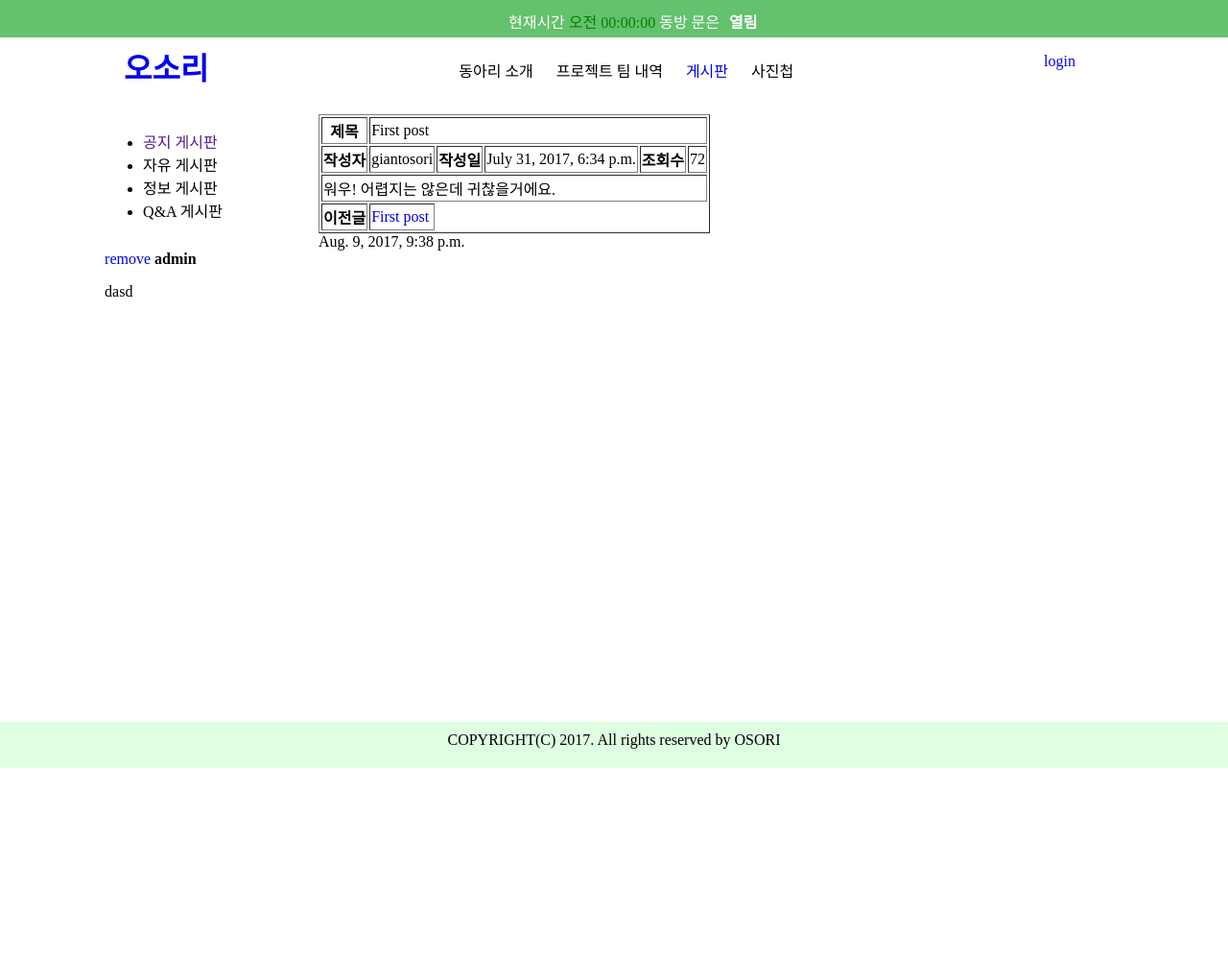
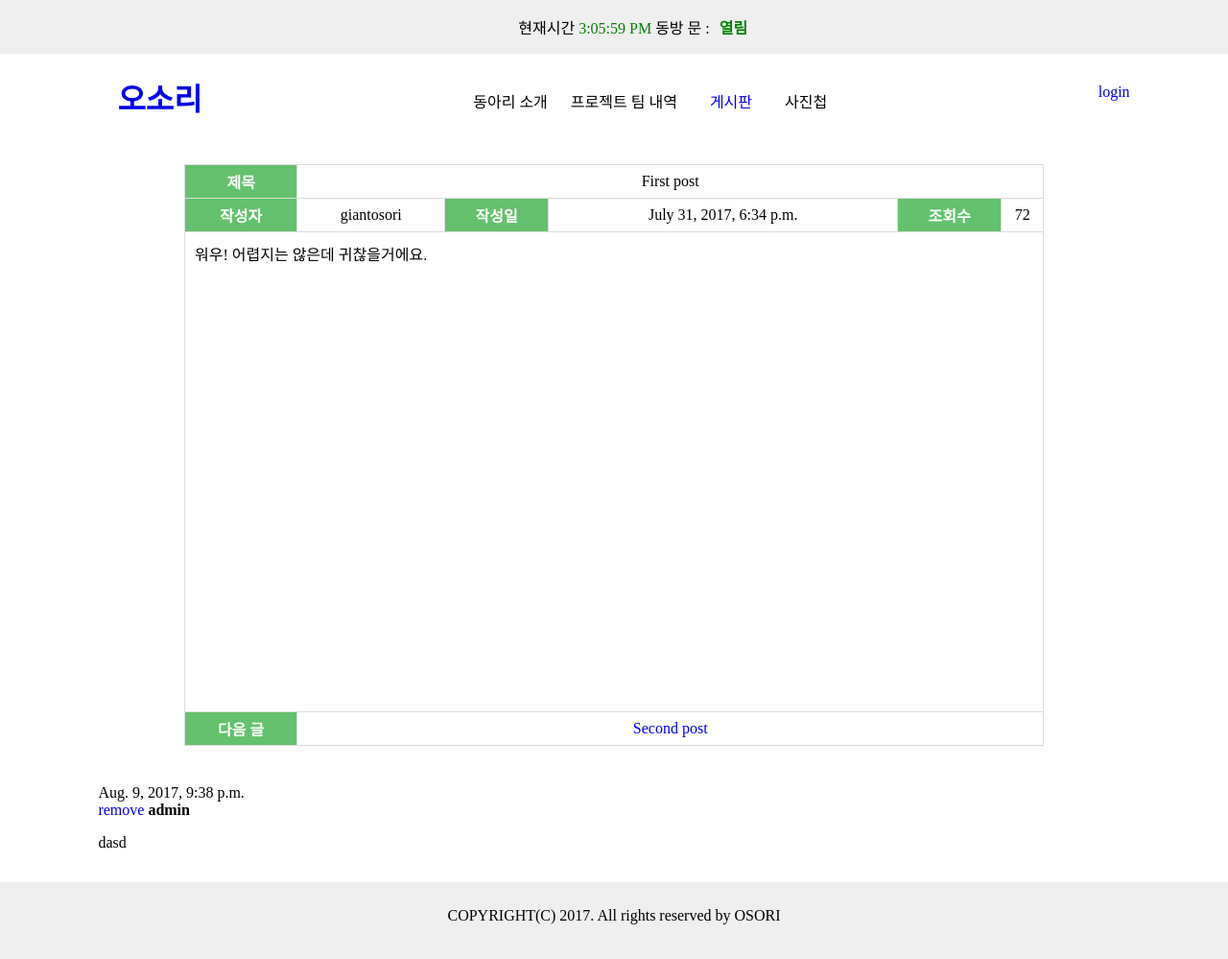
Before and after one commit to OowNim/Osori, a Django app: page /test_board/1/ in a window 1280 px wide. Shown: the whole page at 96% size. Before the commit the page ends 800 px from the top, so only its background shows below. Run offline with Django 3.2, Linux system fonts and the light colour scheme; data comes from the database, SQL or seed files in the repository; both versions use the stored data as it was after the commit.

Commit message:
next, previous page / css added

```diff
--- a/board/static/css/board.css
+++ b/board/static/css/board.css
@@ -1,26 +1,46 @@
-#all_body{
-	margin-left : 8%;
-	margin-right : 8%;
+html {
+  height: 100%;
+  box-sizing: border-box;
 }
 
-.dongmoon{
-	position : absolute;
-	width : 100%;
-	padding-top : 10px;
-	padding-bottom : 5px;
-	margin : auto;
+*,
+*:before,
+*:after {
+  box-sizing: inherit;
+}
+
+body{
+  position: relative;
+  margin: 0;
+  padding-bottom: 6rem;
+  padding-top : 2rem;
+  min-height: 100%;
+}
+
+#all_body{
 	left : 0;
 	right : 0;
+	bottom : 0;
 	top : 0;
-	text-align : center;
-	background-color : #64C16D;
-	color : white;
+}
+/*
+	Base
+*/
+
+.dongmoon{
+	position: absolute;
+	right: 0;
+	top: 0;
+	left: 0;
+	padding: 1rem;
+	background-color: #efefef;
+	text-align: center;
 }
 
 .dongmoon .check{
 	position : inherit;
 	padding-left : 10px;
-	color : white;
+	color : green;
 	font-weight: bold;
 	margin-right:100px;
 }
@@ -33,12 +53,6 @@
 	float:right;
 	margin-top : 10px;
 	padding-top : 20px;
-	margin-right : 50px;
-}
-
-.left_nav{
-	float:left;
-	margin-right: 100px;
 }
 
 .topnav{
@@ -60,19 +74,54 @@
 	margin-left:20px;
 }
 
+header{
+	margin-left : 8%;
+	margin-right : 8%;
+}
 #container{
 	text-align : center;
+	margin-left : 8%;
+	margin-right : 8%;
 }
 
+footer{
+	position: absolute;
+	right: 0;
+	bottom: 0;
+	left: 0;
+	padding: 1rem;
+	background-color: #efefef;
+	text-align: center;
+}
+.copyright{
+	text-align : center;
+	position : relative;
+	padding-top : 10px;
+	padding-bottom : 20px;
+}
+
+/*
+	Article_Table
+*/
 .tTitle{
-	clear:left;
-	margin-left : 50px;
+	margin-left : 10%;
 }
+
+.tTitle .tTitleMenu{
+	float : right;
+	margin-right : 10%;
+	margin-bottom : 30px;
+}
+
+.tTitle a{
+	color : black;
+}
+
 .tboard{
 	border-collapse : collapse;
 	border : 1px solid #ddd;
 	text-align : center;
-	clear: left;
+	clear: right;
 	width : 70%;
 	margin-left : 15%;
 	margin-right : 15%;
@@ -89,7 +138,7 @@
 	background-color:#F3FFF4;
 }
 .tboard tr:nth-child(odd){
-	background-color:#64C16D;
+	background-color:#ACF2B3;
 }
 
 a{
@@ -103,6 +152,10 @@ a:hover{
 	position : relative;
 	text-align : center;
 	margin-top : 30px;
+}
+
+.drop:hover {
+	cursor : pointer;
 }
 
 .dropdown1 {
@@ -145,6 +198,7 @@ a:hover{
 }
 .smenu:hover {
 	color: blue;
+	cursor : pointer;
 }
 #dpTime{
 	border-style:none;
@@ -160,14 +214,45 @@ a:hover{
 	z-index:0;
 }
 
-.copyright{
+
+/*
+	Article_Detail
+*/
+
+.articleT{
+	border-collapse : collapse;
+	border : 1px solid #ddd;
 	text-align : center;
-	position : fixed;
-	left: 0;
-	right : 0;
-	bottom : 0;
-	margin:auto;
-	padding-top : 10px;
-	padding-bottom : 20px;
-	background-color : #DEFFE1;
+	clear: left;
+	width : 70%;
+	margin-left : 15%;
+	margin-right : 15%;
 }
+
+.articleT .articleText{
+	height : 500px;
+	vertical-align : top;
+	text-align : left;
+	padding : 10px 10px 10px 10px;
+}
+
+.articleT th{
+	background-color : #64C16D;
+	color : white;
+	height : 35px;
+}
+
+.article_menu{
+	text-align : right;
+	margin-right : 10%;
+	margin-bottom : 20px;
+}
+
+.article_menu a{
+	color : black;
+}
+
+.comment{
+	margin-left : 8%;
+	margin-top : 40px;
+}
--- a/board/templates/board/article_detail.html
+++ b/board/templates/board/article_detail.html
@@ -1,12 +1,15 @@
-{% extends 'board/base_table.html' %}
+{% extends 'board/base.html' %}
 
-{% block articled %}
+{% block content %}
 
+{% with articles.1 as article %}
+<div class = "article_menu">
     {% if user.is_authenticated %}
-<a class="btn btn-default" href="{% url 'article_edit' pk=article.pk %}">edit</a>
-<a class="btn btn-default" href="{% url 'article_remove' pk=article.pk %}">remove</a>
+    <a class="btn btn-default" href="{% url 'article_edit' pk=article.pk %}">Edit</a>
+    <a class="btn btn-default" href="{% url 'article_remove' pk=article.pk %}">Remove</a>
     {% endif %}
-<table border = "1">
+</div>
+<table border = "1" class = "articleT">
     <tr>
         <th> 제목 </th>
         <td colspan = "5"> {{ article.title }}</td>
@@ -20,17 +23,30 @@
         <th> 조회수 </th>
         <td> {{ article.view_count }}</td>
     </tr>
-
     <tr>
-        <td colspan = "6"> {{ article.text|linebreaksbr}}</td>
+        <td colspan = "6" class = "articleText"> {{ article.text|linebreaksbr}}</td>
     </tr>
 
+{% endwith %}
+    {% with articles|first as article %}
+    {% if article != 0 %}
     <tr>
-        <th> 이전글 </th>
-        <td> <a href="{% url 'article_detail' pk=article.pk %}">{{ article.title }}</a></td>
+        <th> 다음 글 </th>
+        <td colspan = "5"> <a href="{% url 'article_detail' pk=article.pk %}">{{ article.title }}</a></td>
     </tr>
+    {% endif %}
+    {% endwith %}
+    {% with articles.2 as article %}
+    {% if article != 0 %}
+    <tr>
+        <th> 이전 글 </th>
+        <td colspan = "5"> <a href="{% url 'article_detail' pk=article.pk %}">{{ article.title }}</a></td>
+    </tr>
+    {% endif %}
+    {% endwith %}
 </table>
 
+<div class="comment">
     {% if user.is_authenticated %}
 
     <form method="POST" class="post-form">{% csrf_token %}
@@ -41,8 +57,9 @@
 
     {% endif %}
 
+    {% with articles.1 as article %}
     {% for comment in article.comments.all %}
-<div class="comment">
+
     <div class="date">{{ comment.created_date }}</div>
     <a class="btn btn-default" href="{% url 'comment_remove' pk=comment.pk %}">remove</a>
     <strong>{{ comment.author }}</strong>
@@ -51,4 +68,5 @@
 {% empty %}
 <p>No comments here yet :) </p>
 {% endfor %}
-{% endblock articled %}
+{% endwith %}
+{% endblock content %}
--- a/board/templates/board/base.html
+++ b/board/templates/board/base.html
@@ -13,7 +13,7 @@
 			<div class = "dongmoon">
 				현재시간
 				<span id="dpTime">오전 00:00:00</span>
-				동방 문은 <span class="check"> 열림</span>
+				동방 문 : <span class="check"> 열림</span>
 			</div>
 
 			<h1 class = "logo">
@@ -32,11 +32,28 @@
 		<nav class = "topnav">
 			<ul>
 				<li>동아리 소개</li>
-				<li>프로젝트 팀 내역</li>
-				<li><a href="{% url 'article_table' %}">게시판</a></li>
+
+				<li>
+					<span class="dropdown1 drop">프로젝트 팀 내역
+						<div class="dropdown-content1">
+							<p class="smenu">진행중인 프로젝트</p>
+							<p class="smenu">완료된 프로젝트</p>
+						</div>
+					</span>
+				</li>
+
+				<li>
+					<span class="dropdown2 drop"><a href = "{% url 'article_table' %}">게시판</a>
+						<div class="dropdown-content2">
+							<p class="smenu">공지사항</p>
+							<p class="smenu">자유게시판</p>
+							<p class="smenu">정보게시판</p>
+							<p class="smenu">Q&amp;A게시판</p>
+						</div>
+					</span>
+				</li>
 				<li>사진첩</li>
 			</ul>
-
 		</nav>
 
 		<br>
@@ -48,5 +65,18 @@
 			</div>
 		</footer>
 	</div>
+	<script>
+		function printTime(){
+			 var time =new Date();
+			 var now = time.toLocaleTimeString()
+
+			 document.getElementById("dpTime").innerHTML = now;
+
+		}
+		window.onload = function() {     // 페이지가 로딩되면 실행
+			    printTime();
+		}
+		setInterval("printTime()",1000);
+	</script>
 </body>
 </html>
--- a/board/views.py
+++ b/board/views.py
@@ -12,7 +12,7 @@ def article_index(request):
 
 def article_table(request):
     posts = Article.objects.filter(created_date__lte=timezone.now()).order_by('-created_date')
-    paginator = Paginator(posts, 1) # Show 25 articles per page
+    paginator = Paginator(posts, 10) # Show 25 articles per page
 
     page = request.GET.get('page')
     try:
@@ -27,19 +27,35 @@ def article_table(request):
     return render(request, 'board/test_board.html', {'articles': articles})
 
 def article_detail(request, pk):
-    article = get_object_or_404(Article, pk=pk)
+    articleses = Article.objects.filter(created_date__lte=timezone.now()).order_by('-created_date')
+    count = articleses.count()
+    before = 0
+    now = 0
+    after = 0
+    for a in range(0, count):
+        if articleses[a].pk == int(pk):
+            break
+
+    now = articleses[a]
+    if a > 0 :
+        before = articleses[a-1]
+
+    if a != count - 1:
+        after = articleses[a+1]
+
+    articles = [before, now, after]
     if request.method == "POST":
         form = CommentForm(request.POST)
         if form.is_valid():
             comment = form.save(commit=False)
-            comment.article = article
+            comment.article = now
             comment.save()
-            return redirect('article_detail', pk=article.pk)
+            return redirect('article_detail', pk=now.pk)
     else:
         form = CommentForm()
-        article.view_count += 1
-        article.save()
-    return render(request, 'board/article_detail.html', {'article' : article})
+        now.view_count += 1
+        now.save()
+    return render(request, 'board/article_detail.html', {'articles' : articles})
 
 @login_required
 def article_new(request):
```
Also changed, not shown: board/templates/board/test_board.html (+4 -4 lines), db.sqlite3. Lines whose indentation alone changed are shown as unchanged.
